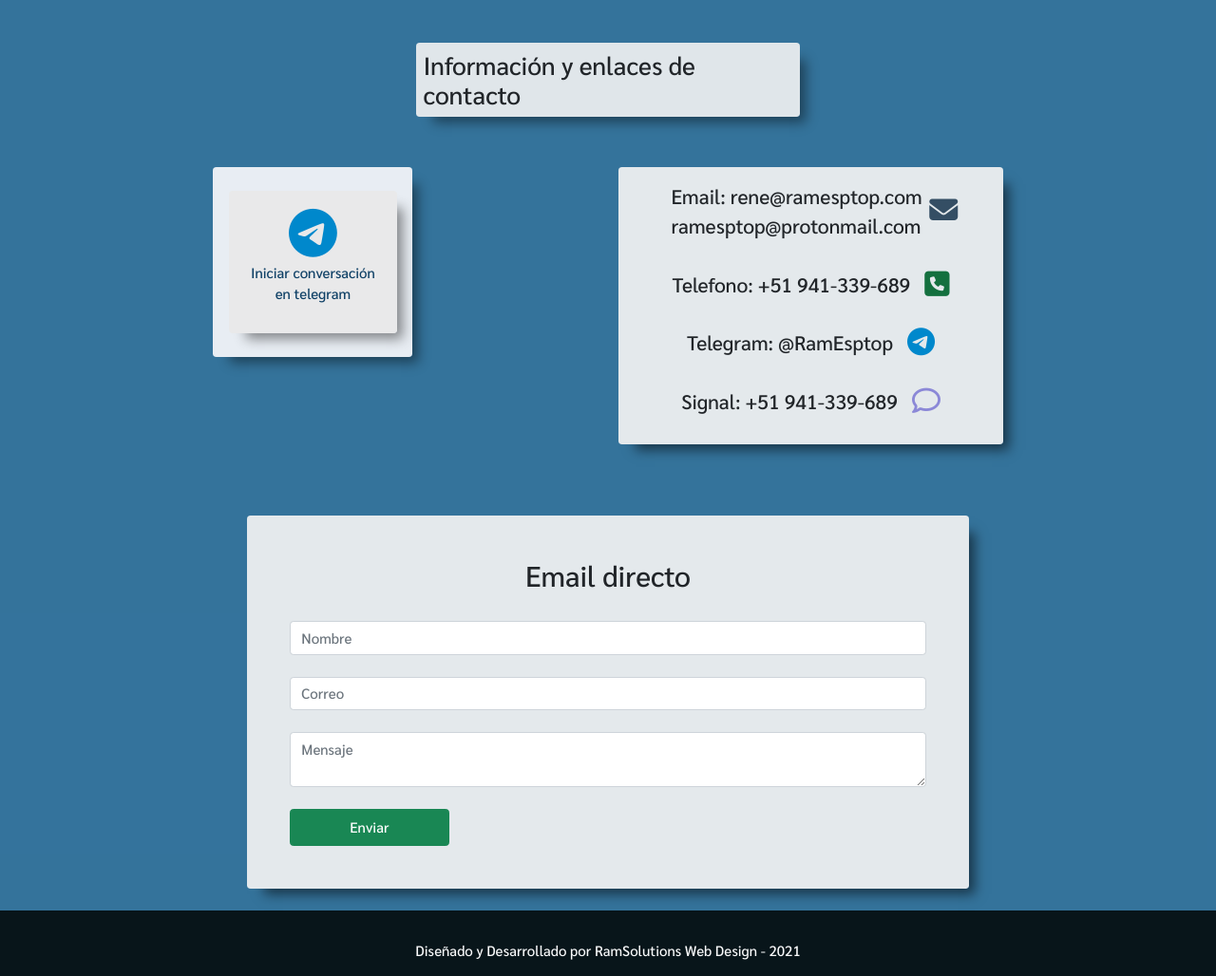
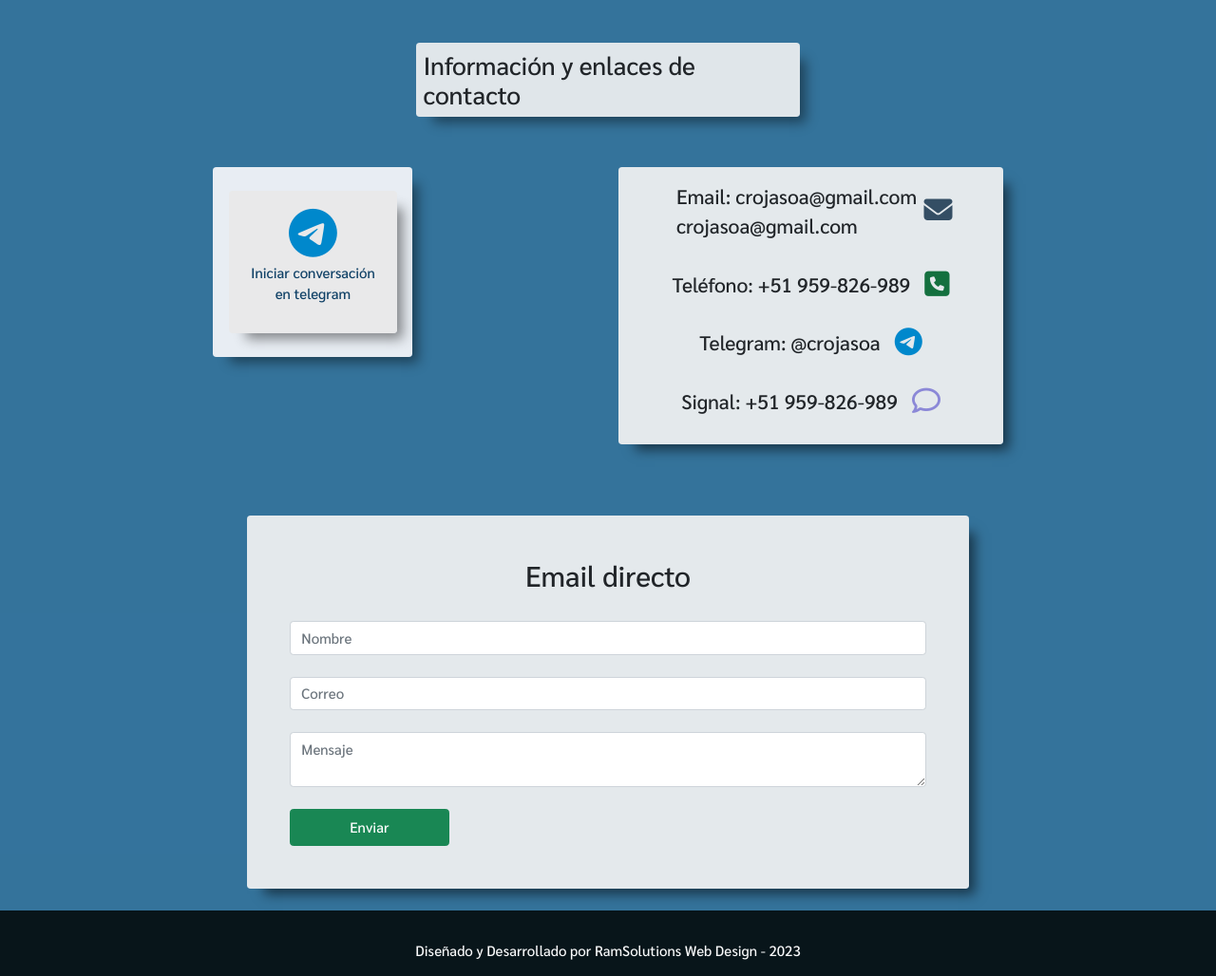
Before and after one commit to crojasoa/carlosrojas.github.io, a PHP site: page /pcontacto/index.php in a window 1280 px wide. Shown: the part 117-1145 px from the top of the page at 95% size. Run offline with PHP 8.4, Linux system fonts and the light colour scheme; some libraries are stand-ins or nearby versions; some web fonts are replaced.

Commit message:
modificaciones

```diff
--- a/index.html
+++ b/index.html
@@ -1 +1 @@
-<!DOCTYPE html><html lang=""><head><meta charset="utf-8"><meta http-equiv="X-UA-Compatible" content="IE=edge"><meta name="viewport" content="width=device-width,initial-scale=1"><link rel="icon" href="favicon.ico"><title>Portafolio Rene Ramirez</title><link href="js/about.b1696943.js" rel="prefetch"><link href="css/app.c71b30f2.css" rel="preload" as="style"><link href="js/app.e8b26fb1.js" rel="preload" as="script"><link href="js/chunk-vendors.4b724533.js" rel="preload" as="script"><link href="css/app.c71b30f2.css" rel="stylesheet"></head><body><noscript><strong>We're sorry but portfolio-vue doesn't work properly without JavaScript enabled. Please enable it to continue.</strong></noscript><div id="app"></div><script src="js/chunk-vendors.4b724533.js"></script><script src="js/app.e8b26fb1.js"></script></body></html>
+<!DOCTYPE html><html lang=""><head><meta charset="utf-8"><meta http-equiv="X-UA-Compatible" content="IE=edge"><meta name="viewport" content="width=device-width,initial-scale=1"><link rel="icon" href="favicon.ico"><title>Portafolio Carlos Rojas</title><link href="js/about.b1696943.js" rel="prefetch"><link href="css/app.c71b30f2.css" rel="preload" as="style"><link href="js/app.e8b26fb1.js" rel="preload" as="script"><link href="js/chunk-vendors.4b724533.js" rel="preload" as="script"><link href="css/app.c71b30f2.css" rel="stylesheet"></head><body><noscript><strong>We're sorry but portfolio-vue doesn't work properly without JavaScript enabled. Please enable it to continue.</strong></noscript><div id="app"></div><script src="js/chunk-vendors.4b724533.js"></script><script src="js/app.e8b26fb1.js"></script></body></html>
--- a/pcontacto/index.view.php
+++ b/pcontacto/index.view.php
@@ -69,19 +69,19 @@
 
 				<div class="m-1 p-1 m-sm-2 p-sm-2 inside col-12 col-md-4 rounded d-flex justify-content-between flex-wrap flex-column ">
 					<div class="contactoC d-flex justify-content-center">
-						<p class="contacto text-dark p-2">Email: rene@ramesptop.com <br/> ramesptop@protonmail.com</p>
+						<p class="contacto text-dark p-2">Email: crojasoa@gmail.com <br/> crojasoa@gmail.com</p>
 						<i class="pt-4 correo contactoI fas fa-envelope"></i>
 					</div>
 					<div class="contactoC d-flex justify-content-center">
-						<p class="contacto text-dark p-2">Telefono: +51 941-339-689</p>
+						<p class="contacto text-dark p-2">Teléfono: +51 959-826-989</p>
 						<i class="p-2 telefono contactoI fas fa-phone-square"></i>
 					</div>
 					<div class="contactoC d-flex justify-content-center">
-						<p class="contacto text-dark p-2">Telegram: @RamEsptop</p>
+						<p class="contacto text-dark p-2">Telegram: @crojasoa</p>
 						<i class="p-2 telegram contactoI fab fa-telegram"></i>
 					</div>
 					<div class="contactoC d-flex justify-content-center">
-						<p class="contacto text-dark p-2">Signal: +51 941-339-689</p>
+						<p class="contacto text-dark p-2">Signal: +51 959-826-989</p>
 						<i class="p-2 signal contactoI far fa-comment"></i>
 					</div>
 				</div>
@@ -120,7 +120,7 @@
 			<!--<div class="logof m-auto col-4 bg-white p-1 d-flex rounded ">
 				<img class="logoF img-fluid" src="img/logo1.png" alt="">
 			</div>	-->
-      		<p class="text-light mt-4 h6 mr-3">Diseñado y Desarrollado por RamSolutions Web Design - 2021</p>
+      		<p class="text-light mt-4 h6 mr-3">Diseñado y Desarrollado por RamSolutions Web Design - 2023</p>
 		</div>
 	</footer>
 
--- a/pportafolio/index.html
+++ b/pportafolio/index.html
@@ -415,7 +415,7 @@
 					<img class="logo img-fluid" src="img/logo1.png" alt="">
 				</div>	-->
           <p class="text-light mt-4 h4 mr-3">
-            Diseñado y Desarrollado por RamSolutions Web Design - 2021
+            Diseñado y Desarrollado por RamSolutions Web Design - 2023
           </p>
         </div>
       </footer>
--- a/ptecnologias/index.html
+++ b/ptecnologias/index.html
@@ -66,7 +66,7 @@
 				<div class="logof m-auto col-4 bg-white p-1 d-flex rounded ">
 					<img class="logo img-fluid" src="img/logo1.png" alt="">
 				</div>
-      			<p class="text-light mt-4 h4 mr-3">Diseñado y desarrollado por Ramesptop Web design - 2021</p>
+      			<p class="text-light mt-4 h4 mr-3">Diseñado y desarrollado por CarlosRojastop Web design - 2023</p>
 			</div>
 		</footer>
 
```
